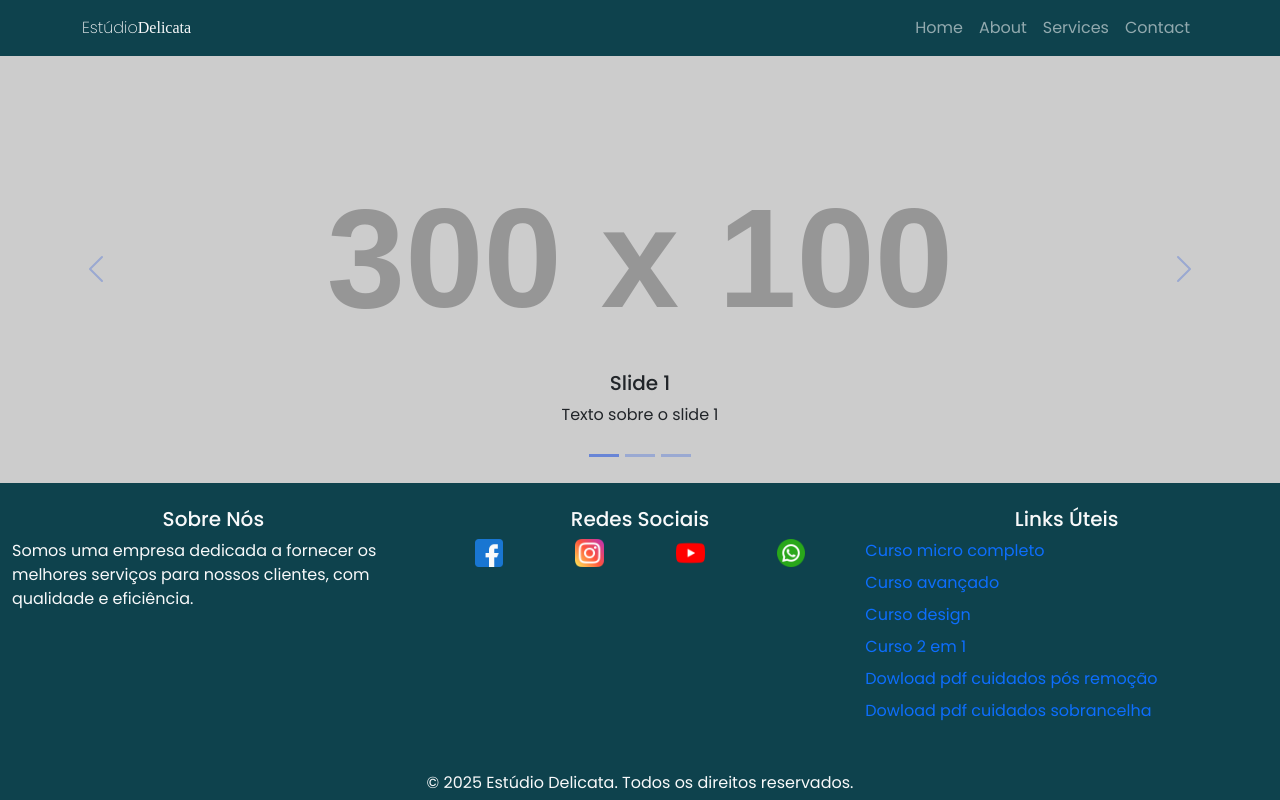
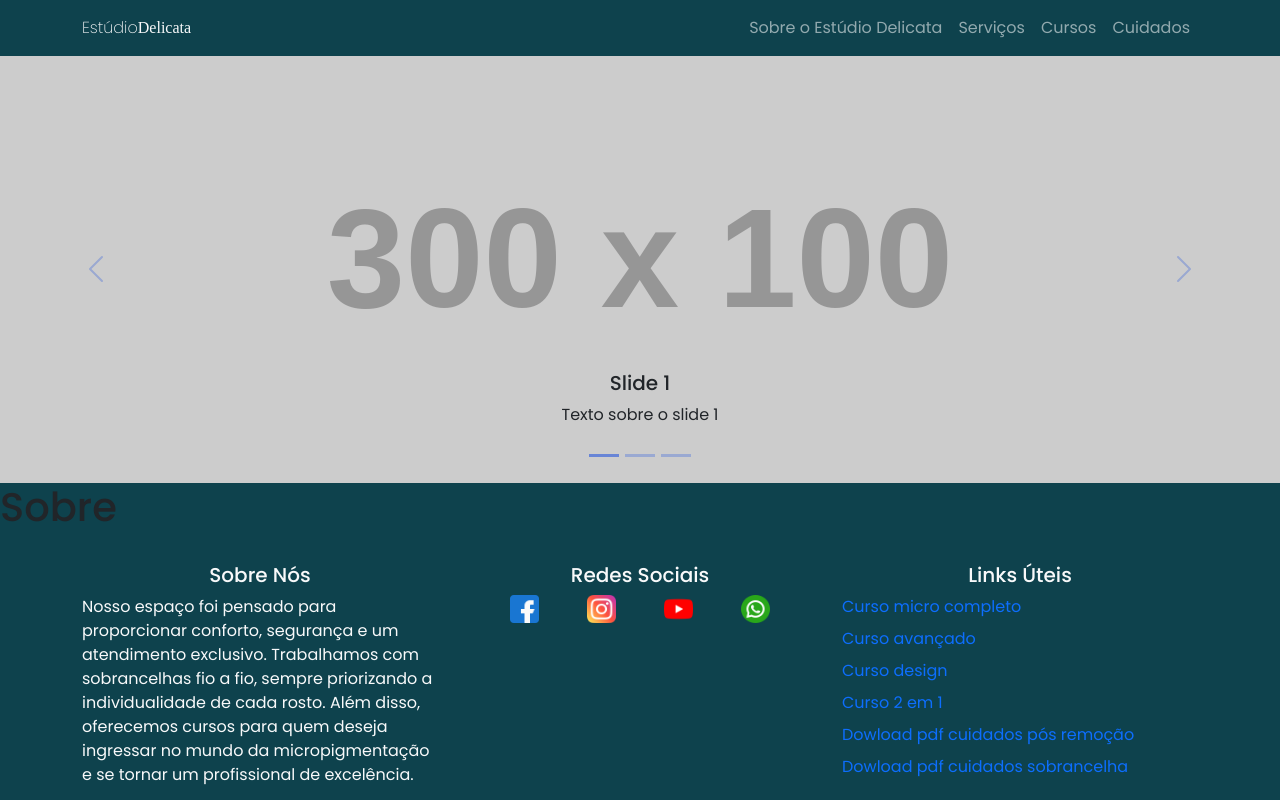
Before and after one commit to NewFabio/Site-Keli-V1, a React (Vite) app in the folder LandingPage/: page /sobre in a window 1280 px wide. Shown: the top 800 px of the page. Built offline with nearby package versions, Linux system fonts and the light colour scheme; a web font is replaced by a local one.

Commit message:
att inclusão react routes e pages

```diff
--- a/LandingPage/package.json
+++ b/LandingPage/package.json
@@ -12,7 +12,8 @@
   "dependencies": {
     "bootstrap-icons": "^1.11.3",
     "react": "^18.3.1",
-    "react-dom": "^18.3.1"
+    "react-dom": "^18.3.1",
+    "react-router-dom": "^7.1.4"
   },
   "devDependencies": {
     "@eslint/js": "^9.17.0",
--- a/LandingPage/src/App.jsx
+++ b/LandingPage/src/App.jsx
@@ -1,8 +1,6 @@
-
+import React from 'react';
 //componentes importados
-import Header from './components/Header/Header';
-import Carousel from './components/Carousel/Carousel';
-import Footer from './components/Footer/Footer';
+import AppRoutes from './Routes/AppRoutes';
 
 import './App.css';
 
@@ -10,11 +8,7 @@ function App() {
 
 
   return (
-    <>
-      <Header />
-      <Carousel />
-      <Footer />
-    </>
+    <AppRoutes />
   )
 }
 
--- /dev/null
+++ b/LandingPage/src/Routes/AppRoutes.jsx
@@ -0,0 +1,30 @@
+import React from "react";
+import {BrowserRouter as Router, Routes, Route} from "react-router-dom";
+
+//import compentes
+import Header from '../components/Header/Header';
+import Footer from '../components/Footer/Footer';
+import Carousel from '../components/Carousel/Carousel';
+
+// Import das pages
+import Sobre from '../pages/Sobre';
+import Serviços from '../pages/Serviços';
+import Cursos from '../pages/Cursos';
+import Cuidados from '../pages/Cuidados';
+
+const AppRoutes = () => {
+    return (
+        <Router>
+            <Header />
+            <Carousel />
+            <Routes>
+                <Route exact path="/sobre" element={<Sobre/>} />
+                <Route path="/serviços" element={<Serviços/>} />
+                <Route path="/cursos" element={<Cursos/>} />
+                <Route path="/cuidados" element={<Cuidados/>} />
+            </Routes>
+            <Footer />
+        </Router>
+    )
+}
+export default AppRoutes;
--- a/LandingPage/src/components/Footer/Footer.jsx
+++ b/LandingPage/src/components/Footer/Footer.jsx
@@ -10,20 +10,26 @@ import './Footer.module.css';
 const Footer = () => {
     return (
         <footer className=" text-light py-4">
-            <div className="container-fluid">
+            <div className="container text-start">
                 {/* Seção de Links */}
                 <div className="row">
-                    <div className="col-md-4 mb-3 text-start">
+                    <div className="col-md-4 mb-3">
                         <h5 style={{textAlign: "center"}}>Sobre Nós</h5>
                         <p>
-                        Somos uma empresa dedicada a fornecer os melhores serviços para nossos clientes, com qualidade e eficiência.
+                            Nosso espaço foi pensado para proporcionar conforto, segurança e um atendimento exclusivo. Trabalhamos com sobrancelhas fio a fio, sempre priorizando a individualidade de cada rosto. Além disso, oferecemos cursos para quem deseja ingressar no mundo da micropigmentação e se tornar um profissional de excelência.
+                        </p>
+                        <p>
+                            A beleza está nos detalhes, e o nosso compromisso é trazer a melhor versão de você mesma.
+                        </p>
+                        <p>
+                            Agende sua visita e venha viver essa experiência!
                         </p>
                     </div>
 
                     {/* Redes sociais */}
                     <div className=" col-md-4 mb-3 text-start">
                         <h5 style={{textAlign: "center"}}>Redes Sociais</h5>
-                        <div className='d-flex justify-content-around'>
+                        <div className='d-flex justify-content-evenly'>
                             <a href="https://facebook.com">
                                 <img src={facebook} alt="Simbolo do facebook" />
                             </a>
--- a/LandingPage/src/components/Footer/Footer.module.css
+++ b/LandingPage/src/components/Footer/Footer.module.css
@@ -1,12 +1,12 @@
 
 
 img {
-    transition: transform 0.3s ease;
+    transition: transform 0.5s ease;
     display: block;
 }
 
 img:hover {
-    transform: scale(1.3); /* Aumenta a imagem em 10% */
+    transform: scale(1.5); /* Aumenta a imagem em 10% */
 }
 
 @media (min-width: 320px) {
--- a/LandingPage/src/components/Header/Header.jsx
+++ b/LandingPage/src/components/Header/Header.jsx
@@ -1,4 +1,5 @@
-
+import React from 'react';
+import { Link } from 'react-router-dom';
 function Header() {
     return (
         <div className="navbar navbar-expand-md navbar-dark" style={{backgroundColor: "#0E424D"}}>
@@ -10,16 +11,16 @@ function Header() {
                 <div className="collapse navbar-collapse  justify-content-end" id="navbarHumburguerMenu">
                     <ul className="navbar-nav text-center">
                         <li className="nav-item">
-                            <a href="#" className="nav-link" aria-current="page">Home</a>
+                            <Link to="/sobre" className="nav-link" aria-current="page">Sobre o Estúdio Delicata</Link>
                         </li>
                         <li className="nav-item">
-                            <a href="#" className="nav-link" aria-current="page">About</a>
+                            <Link to="/serviços" className="nav-link" aria-current="page">Serviços</Link>
                         </li>
                         <li className="nav-item">
-                            <a href="#" className="nav-link" aria-current="page">Services</a>
+                            <Link to="/cursos" className="nav-link" aria-current="page">Cursos</Link>
                         </li>
                         <li className="nav-item">
-                            <a href="#" className="nav-link" aria-current="page">Contact</a>
+                            <Link to="/cuidados" className="nav-link" aria-current="page">Cuidados</Link>
                         </li>
                     </ul>
                 </div>
--- /dev/null
+++ b/LandingPage/src/pages/Cuidados.jsx
@@ -0,0 +1,11 @@
+import React from "react";
+
+const Cuidados = () => {
+    return (
+        <div>
+            <h1>Cuidados</h1>
+        </div>
+    );
+}
+
+export default Cuidados;
--- /dev/null
+++ b/LandingPage/src/pages/Cursos.jsx
@@ -0,0 +1,11 @@
+import React from "react";
+
+const Cursos = () => {
+    return (
+        <div>
+            <h1>Cursos</h1>
+        </div>
+    );
+}
+
+export default Cursos;
--- /dev/null
+++ b/LandingPage/src/pages/Serviços.jsx
@@ -0,0 +1,11 @@
+import React from "react";
+
+const Serviços = () => {
+    return (
+        <div>
+            <h1>Serviços</h1>
+        </div>
+    );
+}
+
+export default Serviços;
--- /dev/null
+++ b/LandingPage/src/pages/Sobre.jsx
@@ -0,0 +1,11 @@
+import React from "react";
+
+const Sobre = () => {
+    return (
+        <div>
+            <h1>Sobre</h1>
+        </div>
+    );
+}
+
+export default Sobre;
```
Also changed, not shown: 1 other file (tests, documents, lock files or other folders).
